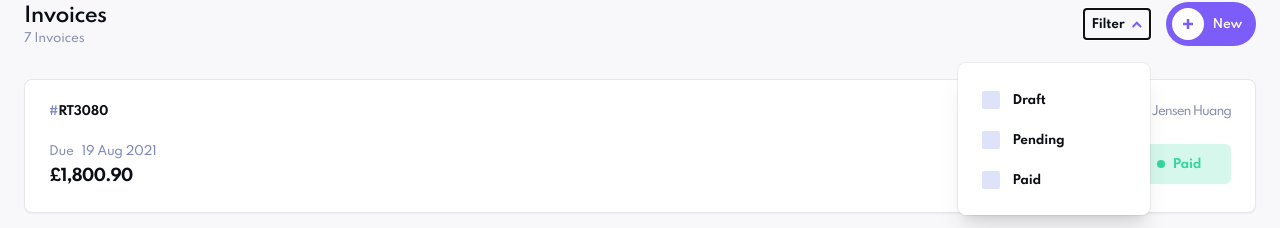
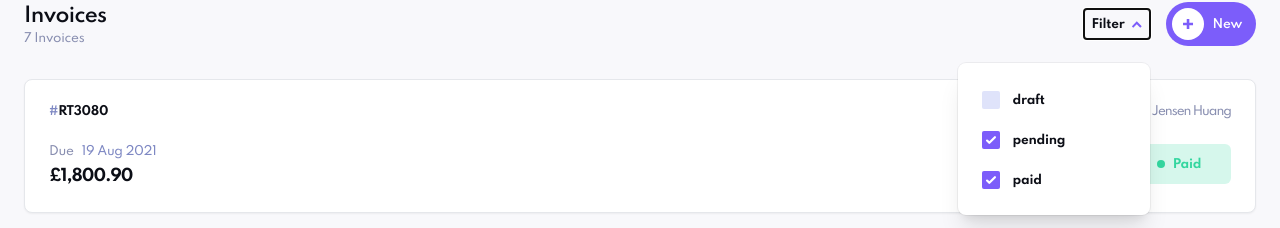
Before and after one commit to kristjanv001/invoice-app, a Next.js app: page / in a window 1280 px wide. Both pictures are taken after a click on the button "Filter". Shown: the part 103-331 px from the top of the page. Built offline with nearby package versions, Linux system fonts and the light colour scheme.

Commit message:
Invoice filtering works based on selected checkboxes

```diff
--- a/app/components/InvoicesHeader.tsx
+++ b/app/components/InvoicesHeader.tsx
@@ -1,14 +1,25 @@
 "use client";
-import { Button } from "./Button"
-import { Popover, Transition } from '@headlessui/react'
+import { Button } from "./Button";
+import { Popover, Transition } from "@headlessui/react";
 import { Fragment, useState } from "react";
+import { CheckedState } from "../interfaces/checked";
+import { Status } from "../interfaces/invoice";
 
 
 function NewInvoiceBtn() {
   return (
-    <Button intent="primary" className="flex justify-center items-center pl-[6px] pr-[14px] py-[6px]">
-      <svg xmlns="http://www.w3.org/2000/svg" width="32" height="32" viewBox="0 0 32 32" fill="none">
-        <circle cx="16" cy="16" r="16" fill="white"/>
+    <Button
+      intent="primary"
+      className="flex justify-center items-center pl-[6px] pr-[14px] py-[6px]"
+    >
+      <svg
+        xmlns="http://www.w3.org/2000/svg"
+        width="32"
+        height="32"
+        viewBox="0 0 32 32"
+        fill="none"
+      >
+        <circle cx="16" cy="16" r="16" fill="white" />
         <path
           d="M17.3131 21.0234V17.3136H21.0229V14.7333H17.3131V11.0234H14.7328V14.7333H11.0229V17.3136H14.7328V21.0234H17.3131Z"
           fill="#7C5DFA"
@@ -16,20 +27,11 @@ function NewInvoiceBtn() {
       </svg>
       <span className="ml-2 mt-0.5">New</span>
     </Button>
-  )
+  );
 }
 
-interface FilterCheckBoxProps {
-  filterBy: "Draft" | "Pending" | "Paid"
-}
-function FilterCheckBox({filterBy}: FilterCheckBoxProps) {
-  const [checked, setChecked] = useState(false);
-
-  function handleCheckBoxChange(e: any) {
-    console.log(e);
-
-    setChecked(!checked);
-  }
+function FilterCheckBox(props: FilterCheckBoxProps) {
+  const { filterBy, checked, handleCheckboxChange } = props;
 
   return (
     <div className="mb-4 last:mb-0">
@@ -41,23 +43,25 @@ function FilterCheckBox({filterBy}: FilterCheckBoxProps) {
         type="checkbox"
         id={filterBy}
         name={filterBy}
-        onChange={handleCheckBoxChange}
+        onChange={() => handleCheckboxChange(filterBy)}
         checked={checked}
       />
       <label
         className="text-xs mt-0.5 font-bold tracking-[-0.25px]"
-        htmlFor={filterBy}>
+        htmlFor={filterBy}
+      >
         {filterBy}
       </label>
     </div>
-  )
+  );
 }
 
-function FilterInvoicesBtn() {
+function FilterBtn(props: FilterBtnProps) {
   const [isRotated, setIsRotated] = useState(false);
 
+  const { checked, handleCheckboxChange } = props;
+
   return (
-    <>
     <Popover as="div" className="relative inline-block text-left">
       <Popover.Button
         onClick={() => setIsRotated(!isRotated)}
@@ -74,7 +78,11 @@ function FilterInvoicesBtn() {
           viewBox="0 0 10 7"
           fill="none"
         >
-            <path d="M1 1L5.2279 5.2279L9.4558 1" stroke="#7C5DFA" strokeWidth="2"/>
+          <path
+            d="M1 1L5.2279 5.2279L9.4558 1"
+            stroke="#7C5DFA"
+            strokeWidth="2"
+          />
         </svg>
       </Popover.Button>
       <Transition
@@ -86,40 +94,65 @@ function FilterInvoicesBtn() {
         leaveFrom="opacity-100 translate-y-0"
         leaveTo="opacity-0 translate-y-1"
       >
-          <Popover.Panel className="absolute right-0 mt-6 min-w-full w-48 origin-top-right
+        <Popover.Panel
+          className="absolute right-0 mt-6 min-w-full w-48 origin-top-right
               rounded-lg bg-white
               shadow-xl ring-1 ring-black/5 focus:outline-none
-              flex flex-col p-6">
+              flex flex-col p-6"
+        >
           <div className="flex flex-col content-center">
-              <FilterCheckBox filterBy="Draft" />
-              <FilterCheckBox filterBy="Pending" />
-              <FilterCheckBox filterBy="Paid" />
+            <FilterCheckBox
+              filterBy="draft"
+              checked={checked.draft}
+              handleCheckboxChange={handleCheckboxChange}
+            />
+            <FilterCheckBox
+              filterBy="pending"
+              checked={checked.pending}
+              handleCheckboxChange={handleCheckboxChange}
+            />
+            <FilterCheckBox
+              filterBy="paid"
+              checked={checked.paid}
+              handleCheckboxChange={handleCheckboxChange}
+            />
           </div>
         </Popover.Panel>
       </Transition>
     </Popover>
-    </>
-  )
+  );
 }
 
-export function InvoicesHeader() {
+export function InvoicesHeader(props: InvoicesHeaderProps) {
   return (
     <div className="h-full flex justify-between mb-8">
       <div className="flex flex-col">
         <h1 className="text-xl font-semibold leading-normal tracking-[-0.625px]">
           Invoices
         </h1>
-        <span
-          className="text-purple_impression text-xs font-medium leading-4 tracking-[-0.25px]">
+        <span className="text-purple_impression text-xs font-medium leading-4 tracking-[-0.25px]">
           7 Invoices
         </span>
       </div>
       <div className="flex items-center justify-center">
-        <FilterInvoicesBtn />
+        <FilterBtn {...props} />
         <div className="ml-4">
           <NewInvoiceBtn />
         </div>
       </div>
     </div>
-  )
+  );
 }
+
+interface FilterCheckBoxProps {
+  filterBy: Status;
+  checked: boolean;
+  handleCheckboxChange: (filterBy: Status) => void;
+}
+
+interface InvoicesHeaderProps {
+  checked: CheckedState;
+  handleCheckboxChange: (filterBy: Status) => void;
+}
+
+interface FilterBtnProps extends InvoicesHeaderProps {}
--- a/app/components/InvoicesList.tsx
+++ b/app/components/InvoicesList.tsx
@@ -1,12 +1,18 @@
 import { InvoiceCard } from "./InvoiceCard";
 import { Invoice } from "../interfaces/invoice";
+import { CheckedState } from "../interfaces/checked";
 
 
-interface InvoicesListProps { invoices: Invoice[] }
-export function InvoicesList({invoices}: InvoicesListProps) {
+export function InvoicesList(props: InvoicesListProps) {
+  const { invoices, checked } = props;
+
+  const filteredInvoices = invoices.filter((invoice) => {
+    return checked[invoice.status];
+  });
+
   return (
     <ul className="mb-24">
-      {invoices.map((invoice) => {
+      {filteredInvoices.map((invoice) => {
           return (
             <li key={invoice.id}>
               <InvoiceCard invoice={invoice} />
@@ -16,3 +22,8 @@ export function InvoicesList({invoices}: InvoicesListProps) {
     </ul>
   )
 }
+
+interface InvoicesListProps {
+  invoices: Invoice[],
+  checked: CheckedState,
+}
--- a/app/components/InvoicesView.tsx
+++ b/app/components/InvoicesView.tsx
@@ -1,22 +1,41 @@
-import { promises as fs } from 'fs';
+"use client"
+import { useState } from 'react';
 import { InvoicesHeader } from "./InvoicesHeader"
 import { InvoicesList } from "./InvoicesList";
+import { INVOICES } from '../data';
+import { Invoice } from '../interfaces/invoice';
+import { CheckedState } from '../interfaces/checked';
+import { Status } from '../interfaces/invoice';
 
+export function InvoicesView() {
+  const [invoices, setInvoices] = useState<Invoice[]>(INVOICES);
 
-async function getLocalData(path: string) {
-  const file = await fs.readFile(process.cwd() + path, 'utf8');
+  const [checked, setChecked] = useState<CheckedState>({
+    paid: true,
+    pending: true,
+    draft: false
+  })
 
-  return JSON.parse(file);
-}
-
-
-export async function InvoicesView() {
-  const invoices = await getLocalData('/public/data.json');
+  function handleCheckboxChange(filterBy: Status) {
+    setChecked({
+      ...checked,
+      [filterBy]: !checked[filterBy]
+    })
+  }
 
   return (
     <div className="h-full w-full mt-8 px-6">
-      <InvoicesHeader />
-      <InvoicesList invoices={invoices} />
+
+      <InvoicesHeader
+        checked={checked}
+        handleCheckboxChange={handleCheckboxChange}
+      />
+
+      <InvoicesList
+        invoices={invoices}
+        checked={checked}
+      />
+
     </div>
   )
 }
--- /dev/null
+++ b/app/data.ts
@@ -0,0 +1,233 @@
+import { Invoice } from "./interfaces/invoice";
+
+export const INVOICES: Invoice[] = [
+  {
+    id: "RT3080",
+    createdAt: "2021-08-18",
+    paymentDue: "2021-08-19",
+    description: "Re-branding",
+    paymentTerms: 1,
+    clientName: "Jensen Huang",
+    clientEmail: "jensenh@mail.com",
+    status: "paid",
+    senderAddress: {
+      street: "19 Union Terrace",
+      city: "London",
+      postCode: "E1 3EZ",
+      country: "United Kingdom",
+    },
+    clientAddress: {
+      street: "106 Kendell Street",
+      city: "Sharrington",
+      postCode: "NR24 5WQ",
+      country: "United Kingdom",
+    },
+    items: [
+      {
+        name: "Brand Guidelines",
+        quantity: 1,
+        price: 1800.9,
+        total: 1800.9,
+      },
+    ],
+    total: 1800.9,
+  },
+  {
+    id: "XM9141",
+    createdAt: "2021-08-21",
+    paymentDue: "2021-09-20",
+    description: "Graphic Design",
+    paymentTerms: 30,
+    clientName: "Alex Grim",
+    clientEmail: "alexgrim@mail.com",
+    status: "pending",
+    senderAddress: {
+      street: "19 Union Terrace",
+      city: "London",
+      postCode: "E1 3EZ",
+      country: "United Kingdom",
+    },
+    clientAddress: {
+      street: "84 Church Way",
+      city: "Bradford",
+      postCode: "BD1 9PB",
+      country: "United Kingdom",
+    },
+    items: [
+      {
+        name: "Banner Design",
+        quantity: 1,
+        price: 156.0,
+        total: 156.0,
+      },
+      {
+        name: "Email Design",
+        quantity: 2,
+        price: 200.0,
+        total: 400.0,
+      },
+    ],
+    total: 556.0,
+  },
+  {
+    id: "RG0314",
+    createdAt: "2021-09-24",
+    paymentDue: "2021-10-01",
+    description: "Website Redesign",
+    paymentTerms: 7,
+    clientName: "John Morrison",
+    clientEmail: "jm@myco.com",
+    status: "paid",
+    senderAddress: {
+      street: "19 Union Terrace",
+      city: "London",
+      postCode: "E1 3EZ",
+      country: "United Kingdom",
+    },
+    clientAddress: {
+      street: "79 Dover Road",
+      city: "Westhall",
+      postCode: "IP19 3PF",
+      country: "United Kingdom",
+    },
+    items: [
+      {
+        name: "Website Redesign",
+        quantity: 1,
+        price: 14002.33,
+        total: 14002.33,
+      },
+    ],
+    total: 14002.33,
+  },
+  {
+    id: "RT2080",
+    createdAt: "2021-10-11",
+    paymentDue: "2021-10-12",
+    description: "Logo Concept",
+    paymentTerms: 1,
+    clientName: "Alysa Werner",
+    clientEmail: "alysa@email.co.uk",
+    status: "pending",
+    senderAddress: {
+      street: "19 Union Terrace",
+      city: "London",
+      postCode: "E1 3EZ",
+      country: "United Kingdom",
+    },
+    clientAddress: {
+      street: "63 Warwick Road",
+      city: "Carlisle",
+      postCode: "CA20 2TG",
+      country: "United Kingdom",
+    },
+    items: [
+      {
+        name: "Logo Sketches",
+        quantity: 1,
+        price: 102.04,
+        total: 102.04,
+      },
+    ],
+    total: 102.04,
+  },
+  {
+    id: "AA1449",
+    createdAt: "2021-10-7",
+    paymentDue: "2021-10-14",
+    description: "Re-branding",
+    paymentTerms: 7,
+    clientName: "Mellisa Clarke",
+    clientEmail: "mellisa.clarke@example.com",
+    status: "pending",
+    senderAddress: {
+      street: "19 Union Terrace",
+      city: "London",
+      postCode: "E1 3EZ",
+      country: "United Kingdom",
+    },
+    clientAddress: {
+      street: "46 Abbey Row",
+      city: "Cambridge",
+      postCode: "CB5 6EG",
+      country: "United Kingdom",
+    },
+    items: [
+      {
+        name: "New Logo",
+        quantity: 1,
+        price: 1532.33,
+        total: 1532.33,
+      },
+      {
+        name: "Brand Guidelines",
+        quantity: 1,
+        price: 2500.0,
+        total: 2500.0,
+      },
+    ],
+    total: 4032.33,
+  },
+  {
+    id: "TY9141",
+    createdAt: "2021-10-01",
+    paymentDue: "2021-10-31",
+    description: "Landing Page Design",
+    paymentTerms: 30,
+    clientName: "Thomas Wayne",
+    clientEmail: "thomas@dc.com",
+    status: "pending",
+    senderAddress: {
+      street: "19 Union Terrace",
+      city: "London",
+      postCode: "E1 3EZ",
+      country: "United Kingdom",
+    },
+    clientAddress: {
+      street: "3964  Queens Lane",
+      city: "Gotham",
+      postCode: "60457",
+      country: "United States of America",
+    },
+    items: [
+      {
+        name: "Web Design",
+        quantity: 1,
+        price: 6155.91,
+        total: 6155.91,
+      },
+    ],
+    total: 6155.91,
+  },
+  {
+    id: "FV2353",
+    createdAt: "2021-11-05",
+    paymentDue: "2021-11-12",
+    description: "Logo Re-design",
+    paymentTerms: 7,
+    clientName: "Anita Wainwright",
+    clientEmail: "",
+    status: "draft",
+    senderAddress: {
+      street: "19 Union Terrace",
+      city: "London",
+      postCode: "E1 3EZ",
+      country: "United Kingdom",
+    },
+    clientAddress: {
+      street: "",
+      city: "",
+      postCode: "",
+      country: "",
+    },
+    items: [
+      {
+        name: "Logo Re-design",
+        quantity: 1,
+        price: 3102.04,
+        total: 3102.04,
+      },
+    ],
+    total: 3102.04,
+  },
+];
--- /dev/null
+++ b/app/interfaces/checked.ts
@@ -0,0 +1,5 @@
+export interface CheckedState {
+  paid: boolean;
+  pending: boolean;
+  draft: boolean;
+}
--- a/app/interfaces/invoice.ts
+++ b/app/interfaces/invoice.ts
@@ -6,7 +6,7 @@ export interface Invoice {
   paymentTerms: number,
   clientName: string,
   clientEmail: string,
-  status: "paid" | "pending" | "draft",
+  status: Status,
   senderAddress: {
     street: string,
     city: string,
@@ -29,3 +29,5 @@ interface Item {
   price: number,
   total: number
 }
+
+export type Status = "paid" | "pending" | "draft";
```
Lines whose indentation alone changed are shown as unchanged.
